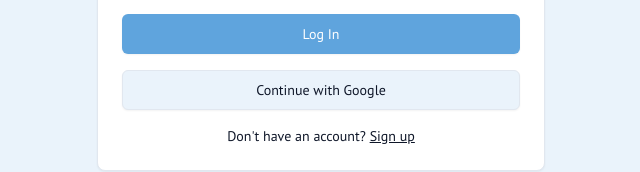
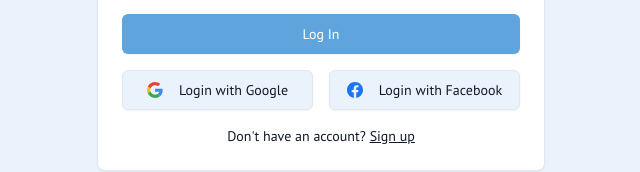
Before and after one commit to denny-imanuel/RoomRadar, a Next.js app: page /login in a window 1280 px wide. Shown: the part 420-592 px from the top of the page, without its empty margins (319-959 px from the left). Built offline with nearby package versions, Linux system fonts and the light colour scheme; no server answers.

Commit message:
implement facebook login

```diff
--- a/src/app/login/page.tsx
+++ b/src/app/login/page.tsx
@@ -27,6 +27,24 @@
 import { useToast } from '@/hooks/use-toast';
 import { useRouter } from 'next/navigation';
 
+// SVG Icon for Google
+const GoogleIcon = () => (
+  <svg className="mr-2 h-4 w-4" viewBox="0 0 48 48">
+    <path fill="#EA4335" d="M24 9.5c3.54 0 6.71 1.22 9.21 3.6l6.85-6.85C35.9 2.38 30.47 0 24 0 14.62 0 6.51 5.38 2.56 13.22l7.98 6.19C12.43 13.72 17.74 9.5 24 9.5z"></path>
+    <path fill="#4285F4" d="M46.98 24.55c0-1.57-.15-3.09-.38-4.55H24v9.02h12.94c-.58 2.96-2.26 5.48-4.78 7.18l7.73 6c4.51-4.18 7.09-10.36 7.09-17.65z"></path>
+    <path fill="#FBBC05" d="M10.53 28.59c-.48-1.45-.76-2.99-.76-4.59s.27-3.14.76-4.59l-7.98-6.19C.92 16.46 0 20.12 0 24c0 3.88.92 7.54 2.56 10.78l7.97-6.19z"></path>
+    <path fill="#34A853" d="M24 48c6.48 0 11.93-2.13 15.89-5.81l-7.73-6c-2.15 1.45-4.92 2.3-8.16 2.3-6.26 0-11.57-4.22-13.47-9.91l-7.98 6.19C6.51 42.62 14.62 48 24 48z"></path>
+    <path fill="none" d="M0 0h48v48H0z"></path>
+  </svg>
+);
+
+// SVG Icon for Facebook
+const FacebookIcon = () => (
+  <svg className="mr-2 h-4 w-4" viewBox="0 0 24 24">
+    <path fill="#1877F2" d="M24 12.073c0-6.627-5.373-12-12-12s-12 5.373-12 12c0 5.99 4.388 10.954 10.125 11.854v-8.385H7.078v-3.47h3.047V9.43c0-3.007 1.792-4.669 4.533-4.669 1.312 0 2.686.235 2.686.235v2.953H15.83c-1.491 0-1.956.925-1.956 1.874v2.25h3.328l-.532 3.47h-2.796v8.385C19.612 23.027 24 18.062 24 12.073z"></path>
+  </svg>
+);
+
 const formSchema = z.object({
   email: z.string().email({ message: 'Please enter a valid email.' }),
   password: z.string().min(6, { message: 'Password must be at least 6 characters.' }),
@@ -45,7 +63,7 @@
 };
 
 export default function LoginPage() {
-  const { login, googleLogin } = useUser();
+  const { login, googleLogin, facebookLogin } = useUser();
   const { toast } = useToast();
   const router = useRouter();
 
@@ -77,6 +95,18 @@
       toast({
         variant: 'destructive',
         title: 'Google Sign-in Failed',
+        description: (error as Error).message,
+      });
+    }
+  };
+
+  const handleFacebookSignIn = async () => {
+    try {
+      await facebookLogin();
+    } catch (error) {
+      toast({
+        variant: 'destructive',
+        title: 'Facebook Sign-in Failed',
         description: (error as Error).message,
       });
     }
@@ -146,9 +176,16 @@
                 <Button className="w-full" type="submit">
                   Log In
                 </Button>
-                <Button className="w-full" variant="outline" type="button" onClick={handleGoogleSignIn}>
-                  Continue with Google
-                </Button>
+                <div className="w-full flex gap-4">
+                  <Button className="w-full" variant="outline" type="button" onClick={handleGoogleSignIn}>
+                    <GoogleIcon />
+                    Login with Google
+                  </Button>
+                  <Button className="w-full" variant="outline" type="button" onClick={handleFacebookSignIn}>
+                    <FacebookIcon />
+                    Login with Facebook
+                  </Button>
+                </div>
                 <div className="text-center text-sm">
                   Don&apos;t have an account?{' '}
                   <Link href="/signup" className="underline">
--- a/src/hooks/use-user.tsx
+++ b/src/hooks/use-user.tsx
@@ -1,7 +1,7 @@
 'use client';
 
 import React, { createContext, useContext, useState, ReactNode, useEffect } from 'react';
-import { onAuthStateChanged, getRedirectResult, signInWithPopup, GoogleAuthProvider } from "firebase/auth";
+import { onAuthStateChanged, signInWithPopup, GoogleAuthProvider, FacebookAuthProvider } from "firebase/auth";
 import { auth, db } from '@/firebase/config';
 import { User } from '@/lib/types';
 import { getUserById } from '@/lib/data-service';
@@ -18,6 +18,7 @@
   isUserLoading: boolean;
   login: (email, password) => Promise<void>;
   googleLogin: () => Promise<void>;
+  facebookLogin: () => Promise<void>;
   signup: (email, password, firstName, lastName, phone, role) => Promise<void>;
   logout: () => Promise<void>;
   refetchUser: () => void;
@@ -49,8 +50,7 @@
     router.push('/map');
   };
 
-  const googleLogin = async () => {
-    const provider = new GoogleAuthProvider();
+  const handleSocialLogin = async (provider) => {
     try {
       const result = await signInWithPopup(auth, provider);
       const user = result.user;
@@ -69,7 +69,7 @@
           firstName,
           lastName,
           name: user.displayName || user.email,
-          role: 'tenant', // Default role for new Google sign-ups
+          role: 'tenant', // Default role for new social sign-ups
           createdAt: new Date(),
         };
         await setDoc(userRef, newUser);
@@ -78,9 +78,19 @@
         router.push('/map'); // Redirect existing users to map page
       }
     } catch (error) {
-        console.error("Error during Google sign-in: ", error);
+        console.error("Error during social sign-in: ", error);
         throw error;
     }
+  }
+
+  const googleLogin = async () => {
+    const provider = new GoogleAuthProvider();
+    await handleSocialLogin(provider);
+  };
+
+  const facebookLogin = async () => {
+    const provider = new FacebookAuthProvider();
+    await handleSocialLogin(provider);
   };
 
   const signup = async (email, password, firstName, lastName, phone, role) => {
@@ -102,7 +112,7 @@
   };
 
   return (
-    <UserContext.Provider value={{ user, isUserLoading, login, googleLogin, signup, logout, refetchUser }}>
+    <UserContext.Provider value={{ user, isUserLoading, login, googleLogin, facebookLogin, signup, logout, refetchUser }}>
       {children}
     </UserContext.Provider>
   );
```
